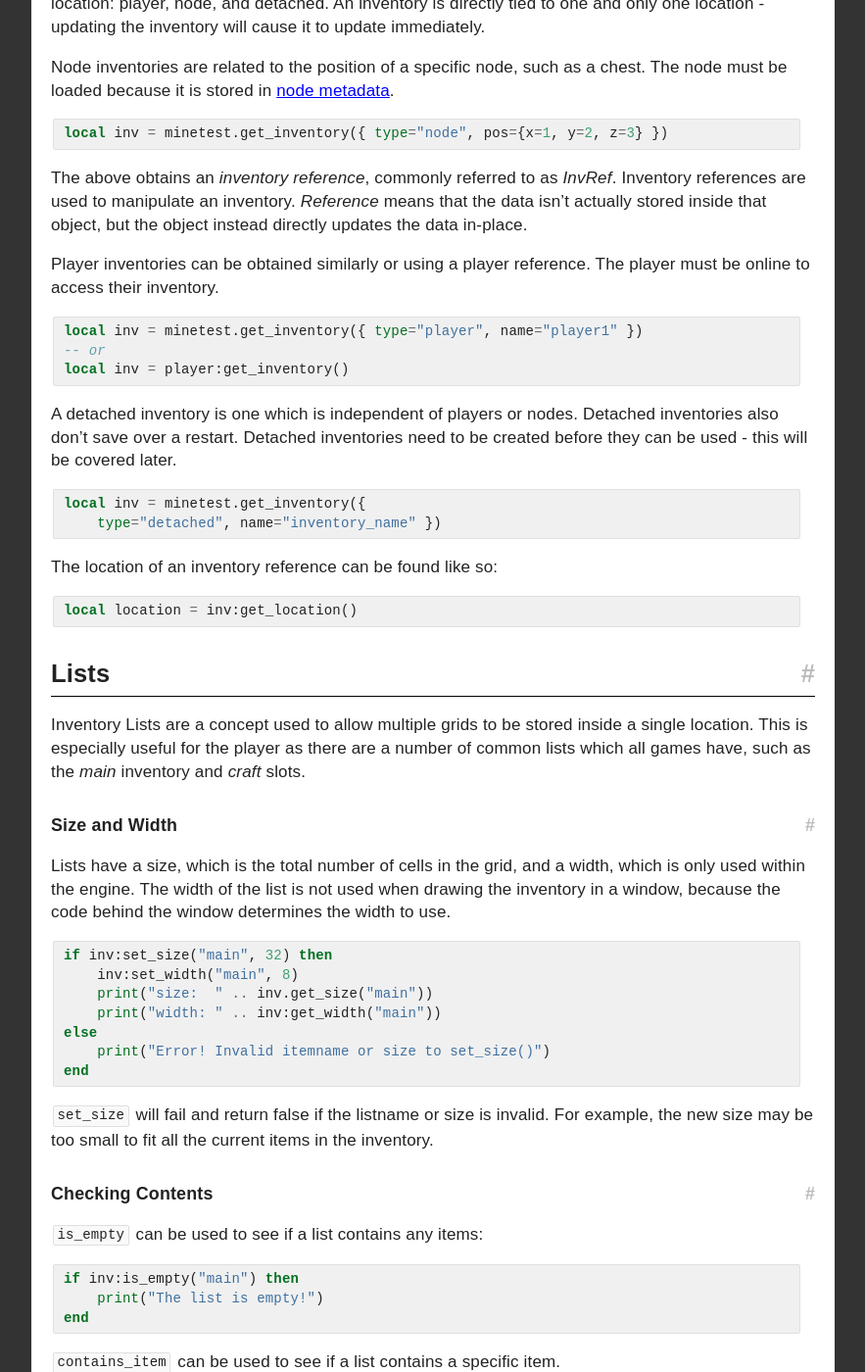
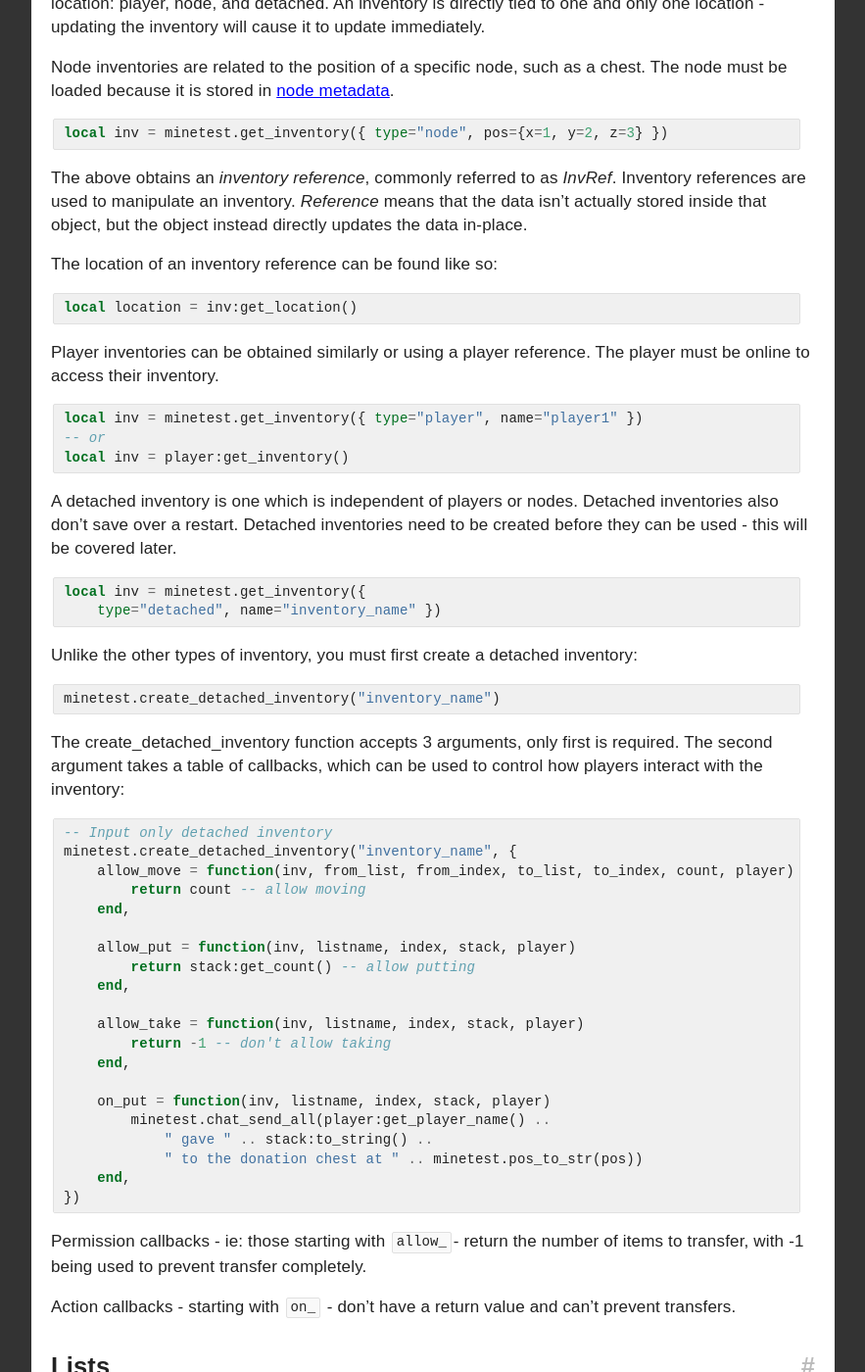
Before and after one commit to rubenwardy/minetest_modding_book, a Jekyll site: the page built from _en/items/inventories.md, in a window 1280 px wide and 1400 px high, scrolled down 1663 px. Shown: the whole window at 98% size, without its empty margins (338-1221 px from the left). Built offline with Jekyll 4.4.1, drawn with Linux system fonts in a browser that asks for light colours; nearby versions of some CDN libraries.

Commit message:
ItemStacks and Inventories: Add detached inventory creation
Fixes #69

````diff
--- a/_en/items/inventories.md
+++ b/_en/items/inventories.md
@@ -101,7 +101,7 @@ An inventory is directly tied to one and only one location - updating the invent
 will cause it to update immediately.
 
 Node inventories are related to the position of a specific node, such as a chest.
-The node must be loaded because it is stored in [node metadata](node_metadata.html).
+The node must be loaded because it is stored in [node metadata](../map/storage.html#metadata).
 
 ```lua
 local inv = minetest.get_inventory({ type="node", pos={x=1, y=2, z=3} })
@@ -111,6 +111,12 @@ The above obtains an *inventory reference*, commonly referred to as *InvRef*.
 Inventory references are used to manipulate an inventory.
 *Reference* means that the data isn't actually stored inside that object,
 but the object instead directly updates the data in-place.
+
+The location of an inventory reference can be found like so:
+
+```lua
+local location = inv:get_location()
+```
 
 Player inventories can be obtained similarly or using a player reference.
 The player must be online to access their inventory.
@@ -131,11 +137,44 @@ local inv = minetest.get_inventory({
     type="detached", name="inventory_name" })
 ```
 
-The location of an inventory reference can be found like so:
+Unlike the other types of inventory, you must first create a detached inventory:
 
 ```lua
-local location = inv:get_location()
+minetest.create_detached_inventory("inventory_name")
 ```
+
+The create_detached_inventory function accepts 3 arguments, only first is required.
+The second argument takes a table of callbacks, which can be used to control how
+players interact with the inventory:
+
+```lua
+-- Input only detached inventory
+minetest.create_detached_inventory("inventory_name", {
+    allow_move = function(inv, from_list, from_index, to_list, to_index, count, player)
+        return count -- allow moving
+    end,
+
+    allow_put = function(inv, listname, index, stack, player)
+        return stack:get_count() -- allow putting
+    end,
+
+    allow_take = function(inv, listname, index, stack, player)
+        return -1 -- don't allow taking
+    end,
+
+    on_put = function(inv, listname, index, stack, player)
+        minetest.chat_send_all(player:get_player_name() ..
+            " gave " .. stack:to_string() ..
+            " to the donation chest at " .. minetest.pos_to_str(pos))
+    end,
+})
+```
+
+Permission callbacks - ie: those starting with `allow_`- return the number
+of items to transfer, with -1 being used to prevent transfer completely.
+
+Action callbacks - starting with `on_` - don't have a return value and
+can't prevent transfers.
 
 ## Lists
 
````
Also changed, not shown: _en/map/storage.md (+12 -12 lines).
